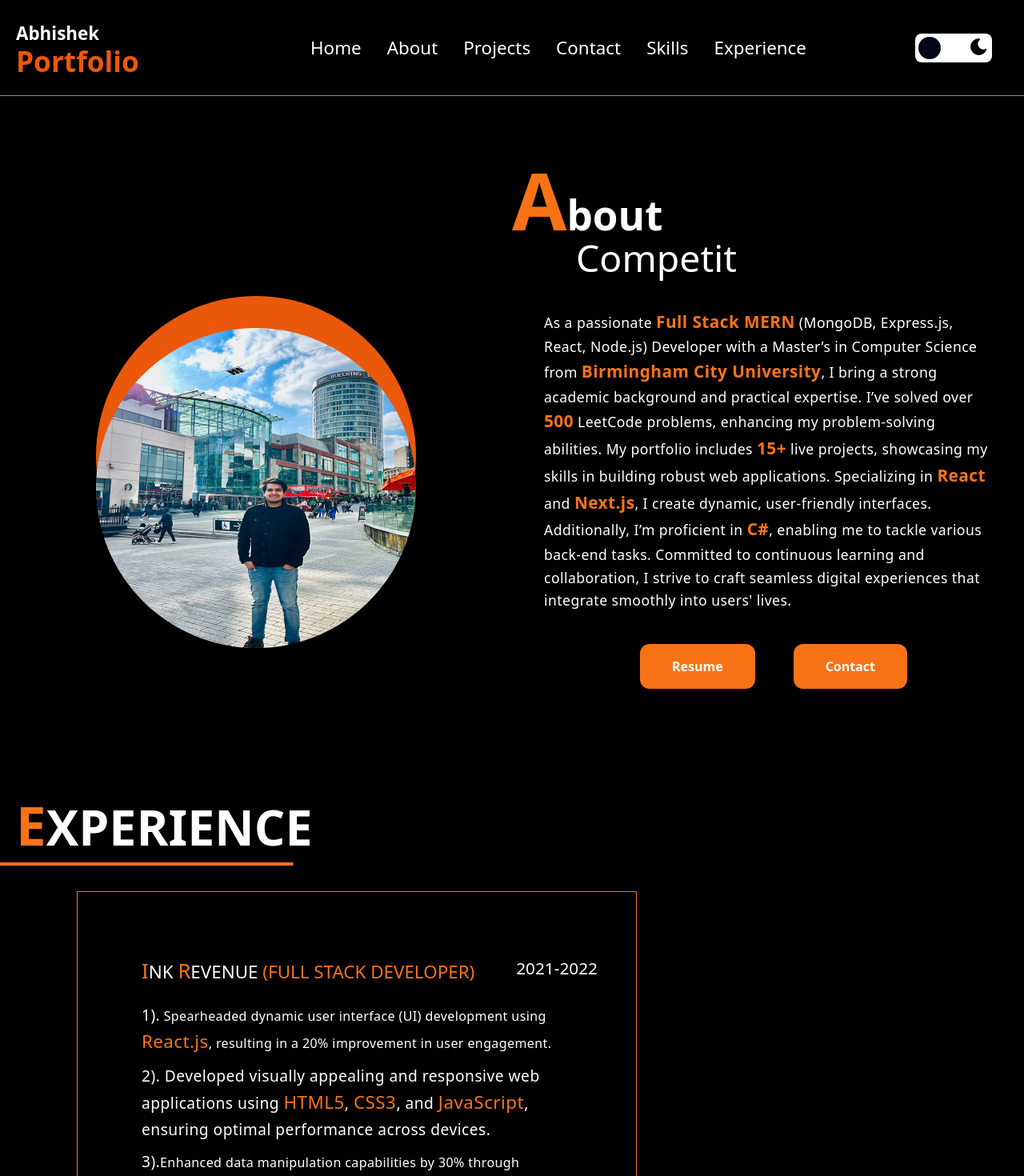
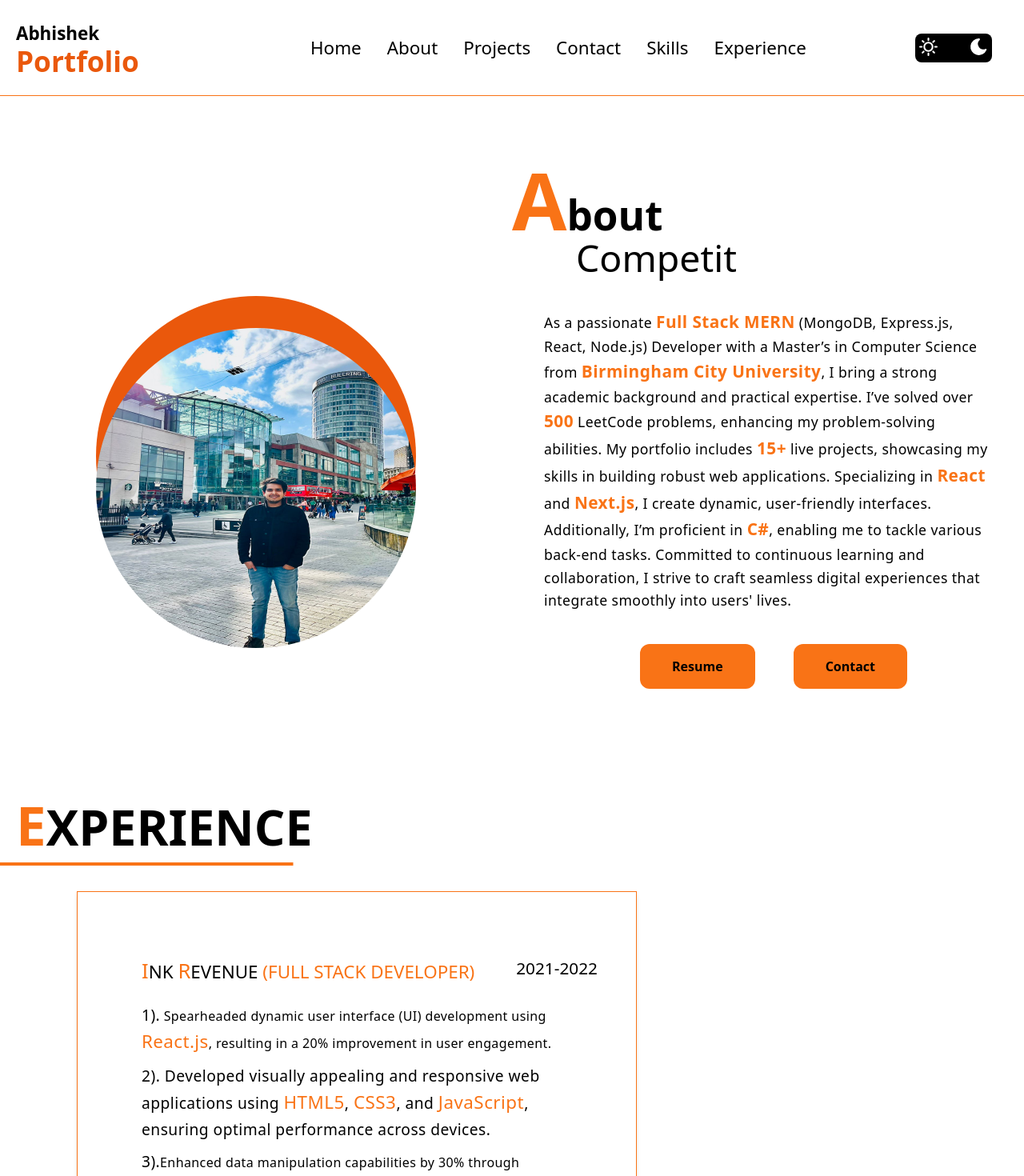
Before and after one commit to AbhiPandit1/client, a React (Create React App) app: page / in a window 1280 px wide. Shown: the top 1470 px of the page at 80% size. Built offline with nearby package versions, Linux system fonts and the light colour scheme.

Commit message:
UseContext Done

```diff
--- a/src/App.js
+++ b/src/App.js
@@ -1,13 +1,16 @@
+import { useContext } from 'react';
 import './App.css';
 import Header from './components/bigScreenComponent/Navbar/Header';
 import About from './pages/About/About';
 import Education from './pages/Education/Education';
 import Projects from './pages/Project/Projects';
 import Skill from './pages/Skill/Skill';
+import { ThemeContext } from './context/ThemeContext';
 
 function App() {
+  const { textColor, bgColor } = useContext(ThemeContext);
   return (
-    <div>
+    <div className={`bg-${bgColor} text-${textColor}   `}>
       <Header />
       <About />
       <Education />
--- a/src/components/bigScreenComponent/Navbar/Header.jsx
+++ b/src/components/bigScreenComponent/Navbar/Header.jsx
@@ -14,7 +14,7 @@ const Header = () => {
   };
   return (
     <>
-      <div className="flex items-center justify-between w-full h-[15vh] bg-black  border-b border-orange-500">
+      <div className="flex items-center justify-between w-full h-[15vh]  border-b border-orange-500">
         <div className="flex items-center p-5  text-[1.4rem] ">
           <Logo />
         </div>
@@ -32,9 +32,9 @@ const Header = () => {
               onClick={setOpenTrue}
             >
               {open !== true ? (
-                <GiHamburgerMenu color="white" size={30} />
+                <GiHamburgerMenu color="black" size={30} />
               ) : (
-                <ImCross color="white" size={30} />
+                <ImCross color="black" size={30} />
               )}
             </div>
           </div>
--- a/src/components/bigScreenComponent/Navbar/Logo.jsx
+++ b/src/components/bigScreenComponent/Navbar/Logo.jsx
@@ -3,7 +3,7 @@ import React from 'react';
 const Logo = () => {
   return (
     <>
-      <h1 className="text-left text-white font-bold">
+      <h1 className="text-left font-bold">
         Abhishek
         <span
           className="block text-orange-600  text-[2.2rem] leading-none hover:text-[2.4rem]  hover:text-orange-800 transition-all  duration-400 ease-out
--- a/src/components/bigScreenComponent/Navbar/NavLinks.jsx
+++ b/src/components/bigScreenComponent/Navbar/NavLinks.jsx
@@ -36,7 +36,7 @@ const NavLinks = () => {
   ];
 
   return (
-    <div className="text-white flex justify-center items-center ">
+    <div className=" flex justify-center items-center ">
       {navLinks.map((link) => (
         <div key={link.id} className="px-4 hover:text-orange-500">
           <a href={link.links}>
--- a/src/components/bigScreenComponent/Navbar/Theme.jsx
+++ b/src/components/bigScreenComponent/Navbar/Theme.jsx
@@ -1,30 +1,23 @@
-import React, { useState } from 'react';
+import React, { useContext, useState } from 'react';
 import { GrSun } from 'react-icons/gr';
 import { TbMoonFilled } from 'react-icons/tb';
+import { ThemeContext } from '../../../context/ThemeContext';
 
 const Theme = () => {
-  const [style, setStyle] = useState('left-1');
-
-  const handleTheme = () => {
-    if (style === 'right-1') {
-      setStyle('left-1');
-    } else {
-      setStyle('right-1');
-    }
-  };
+  const { style, handleTheme, textColor, bgColor } = useContext(ThemeContext);
 
   return (
     <div className="w-full h-full p-10">
-      <div className="h-9  w-24 p-1 bg-white  rounded-lg flex justify-between relative transition-all delay-300 duration-100">
+      <div className={`h-9  w-24 p-1 bg-${textColor}  rounded-lg flex justify-between relative transition-all delay-300 duration-100`}>
         <div>
-          <GrSun size={25} />
+          <GrSun size={25} color={bgColor} />
         </div>
         <div>
-          <TbMoonFilled size={25} />
+          <TbMoonFilled size={25} color={bgColor} />
         </div>
 
         <div
-          className={`h-7 w-7 rounded-full bg-slate-950 absolute ${style} hover:bg-orange-400`}
+          className={`h-7 w-7 rounded-full bg-${bgColor} absolute ${style} hover:bg-orange-400`}
           onClick={handleTheme}
         ></div>
       </div>
--- /dev/null
+++ b/src/context/ThemeContext.jsx
@@ -0,0 +1,23 @@
+import React, { createContext, useState } from 'react';
+
+export const ThemeContext = createContext();
+
+const ThemeProvider = ({ children }) => {
+  const [style, setStyle] = useState('left-1');
+  const [textColor, setTextColor] = useState('black');
+  const [bgColor, setbgColor] = useState('white');
+
+  const handleTheme = () => {
+    setStyle((prevStyle) => (prevStyle === 'right-1' ? 'left-1' : 'right-1'));
+    setTextColor((prevStyle) => (prevStyle === 'black' ? 'white' : 'black'));
+    setbgColor((prevStyle) => (prevStyle === 'white' ? 'black' : 'white'));
+  };
+
+  return (
+    <ThemeContext.Provider value={{ style, handleTheme, textColor, bgColor }}>
+      {children}
+    </ThemeContext.Provider>
+  );
+};
+
+export default ThemeProvider;
--- a/src/index.js
+++ b/src/index.js
@@ -2,11 +2,13 @@ import React from 'react';
 import ReactDOM from 'react-dom/client';
 import './index.css';
 import App from './App';
-
+import ThemeProvider from './context/ThemeContext';
 
 const root = ReactDOM.createRoot(document.getElementById('root'));
 root.render(
   <React.StrictMode>
-    <App />
+    <ThemeProvider>
+      <App />
+    </ThemeProvider>
   </React.StrictMode>
 );
--- a/src/pages/About/About.jsx
+++ b/src/pages/About/About.jsx
@@ -35,7 +35,7 @@ const About = () => {
   }, [wordIndex, currentIndex, skills]);
 
   return (
-    <div className="grid grid-cols-1 sm:grid sm:grid-cols-2 justify-center bg-black h-[100%] w-full text-white  leading-none ">
+    <div className="grid grid-cols-1 sm:grid sm:grid-cols-2 justify-center  h-[100%] w-full   leading-none ">
       <div className="order-last">
         <div className="flex justify-center m-auto sm:flex sm:justify-start pt-20  leading-none ">
           <h1 className=" font-bold text-[3.2rem]  text-center hover:text-orange-500 font-roboto ">
@@ -80,10 +80,10 @@ const About = () => {
           </p>
         </div>
         <div className="flex pl-20 pb-20 gap-3 items-center sm:pl-40 sm:gap-12 ">
-          <button className="font-bold bg-orange-500 px-10 py-5 rounded-xl hover:text-black hover:bg-slate-300 ">
+          <button className="font-bold bg-orange-500 px-10 py-5 rounded-xl hover: hover:bg-slate-300 ">
             Resume
           </button>
-          <button className="font-bold bg-orange-500 px-10 py-5 rounded-xl hover:text-black hover:bg-slate-300">
+          <button className="font-bold bg-orange-500 px-10 py-5 rounded-xl hover: hover:bg-slate-300">
             Contact
           </button>
         </div>
--- a/src/pages/Education/Education.jsx
+++ b/src/pages/Education/Education.jsx
@@ -2,13 +2,13 @@ import React from 'react';
 
 const Education = () => {
   return (
-    <div className="flex flex-col text-left pt-10 bg-black h-full m-auto w-[100%] ">
-      <h1 className="text-[3.8rem] text-white font-bold relative ml-5">
+    <div className="flex flex-col text-left pt-10 h-full m-auto w-[100%] ">
+      <h1 className="text-[3.8rem] font-bold relative ml-5">
         <span className="text-[4.2rem] text-orange-500">E</span>XPERIENCE
         <div className="absolute bottom-0 left-0 pl-10 w-[180%] sm:w-[55%] h-1 bg-orange-500  transform -translate-x-[50%]"></div>
       </h1>
 
-      <div className="text-white mt-4 pt-4 sm:p-4  ">
+      <div className=" mt-4 pt-4 sm:p-4  ">
         {/*INK REVENUE */}
         <div className="h-[600px] w-[100%] p-[1rem] pr-4 sm::h-[500px] sm:w-[700px] sm:ml-20 sm:pl-20 sm:pt-20 sm:border sm:border-b sm:shadow-md sm:border-orange-500  ">
           <div className="flex justify-between ">
--- a/src/pages/Project/Projects.jsx
+++ b/src/pages/Project/Projects.jsx
@@ -38,9 +38,9 @@ const Projects = () => {
   ];
 
   return (
-    <div className="bg-black h-full w-full text-white pt-10 font-extrabold">
+    <div className=" h-full w-full  pt-10 font-extrabold">
       <div className="relative flex flex-col items-center">
-        <h1 className="text-center text-[2.4rem] sm:text-[2.8rem] text-white word-xs">
+        <h1 className="text-center text-[2.4rem] sm:text-[2.8rem]  word-xs">
           PERS
           <span className="text-center text-[2.8rem] sm:text-[3.2rem] text-orange-500">
             O
@@ -57,7 +57,7 @@ const Projects = () => {
         {projects.map((project) => (
           <div
             key={project.id}
-            className="bg-black border-2 h-120 w-[80vw] sm:w-[40vw] gap-29 border-solid border-orange-500 p-10  rounded-lg shadow-md"
+            className=" border-2 h-120 w-[80vw] sm:w-[40vw] gap-29 border-solid border-orange-500 p-10  rounded-lg shadow-md"
           >
             <img
               src={project.image}
--- a/src/pages/Skill/Skill.jsx
+++ b/src/pages/Skill/Skill.jsx
@@ -67,17 +67,17 @@ const Skill = () => {
     },
   ];
   return (
-    <div className=" text-left pt-10 bg-black h-full sm:mt-0 ">
-      <h1 className="text-[3.8rem] text-white font-bold relative">
+    <div className=" text-left pt-10  h-full sm:mt-0 ">
+      <h1 className="text-[3.8rem] font-bold relative">
         <span className="text-[4.2rem] text-orange-500">S</span>KILLS
         <div className="absolute bottom-0 left-0 pl-10 w-[120%] sm:w-[50%] h-1 bg-orange-500  transform -translate-x-[50%]"></div>
       </h1>
 
-      <div className="flex flex-col h-full gap-[10rem] p-8 text-white">
+      <div className="flex flex-col h-full gap-[10rem] p-8 ">
         {/*Front end Part */}
         <div className="grid grid-cols-1  sm:flex sm:gap-[20rem]">
           <div>
-            <h1 className=" text-[2.4rem] sm:text-[2.8rem] text-white font-bold">
+            <h1 className=" text-[2.4rem] sm:text-[2.8rem]  font-bold">
               <span className="text-[4.2rem] text-orange-500">F</span>RONT{' '}
               <span className="text-[4.2rem] text-orange-500">E</span>ND
             </h1>
@@ -97,7 +97,7 @@ const Skill = () => {
 
         <div className="grid grid-cols-1 sm:flex sm:gap-[20rem]">
           <div>
-            <h1 className=" text-[2.4rem] sm:text-[2.8rem] text-white font-bold">
+            <h1 className=" text-[2.4rem] sm:text-[2.8rem]  font-bold">
               <span className="text-[3.4rem] sm:text-[4.2rem] text-orange-500">
                 B
               </span>
```
